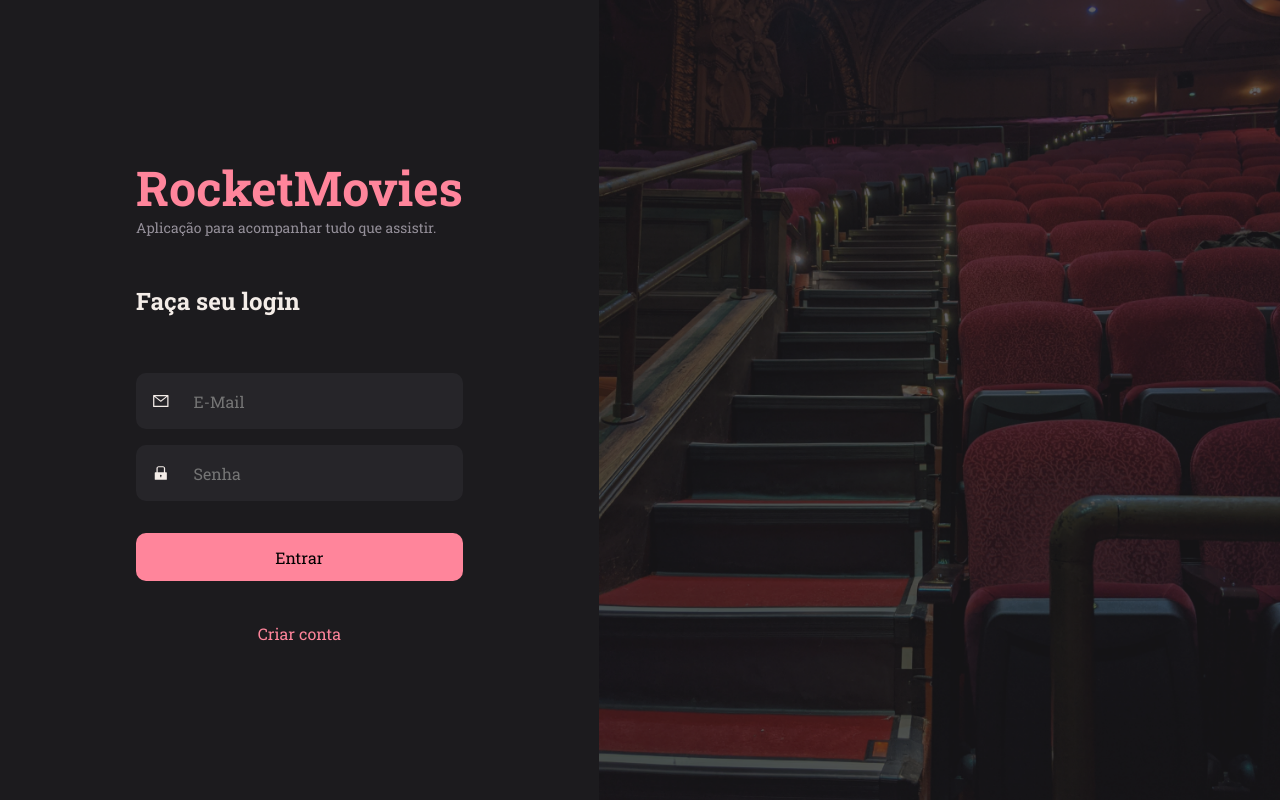
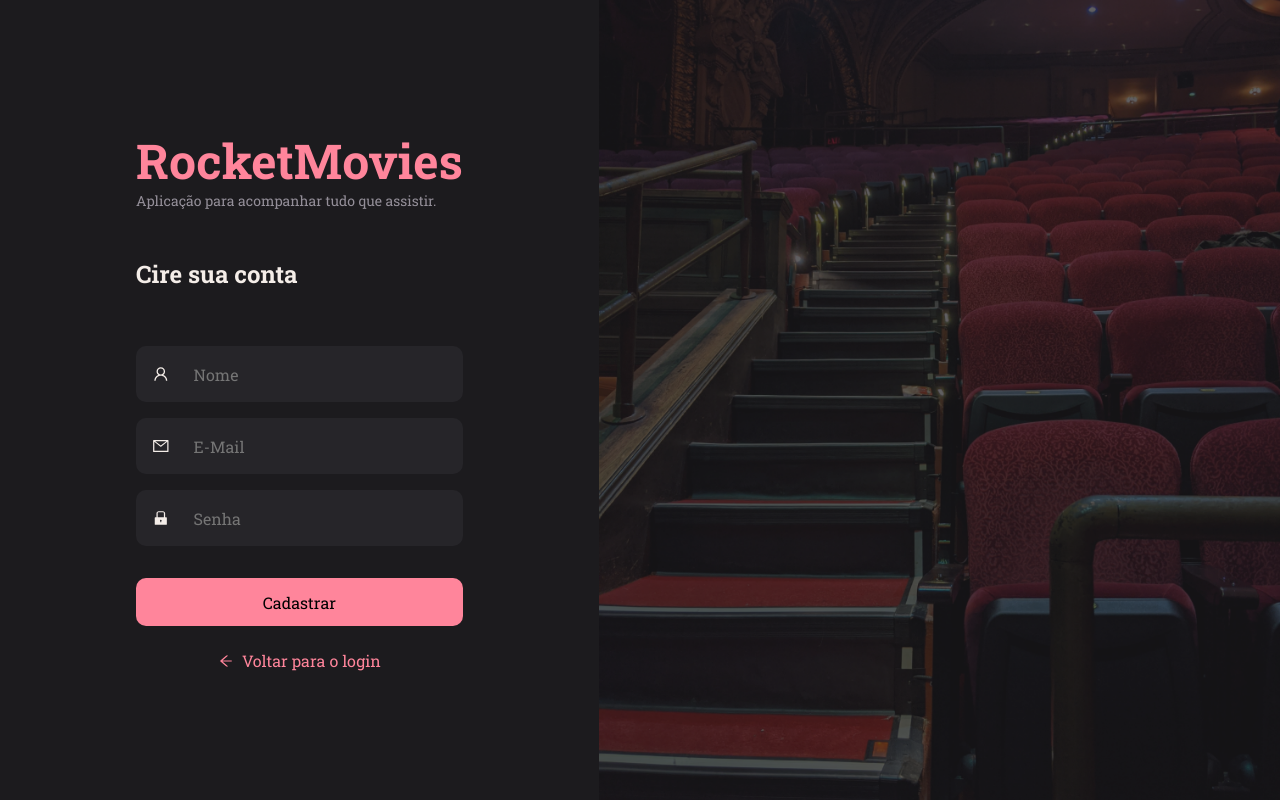
Before and after one commit to raiisoares/movies-notes-web, a React (Vite) app: page / in a window 1280 px wide. Built offline with nearby package versions, Linux system fonts and the light colour scheme.

Commit message:
SingUp implemented

```diff
--- a/src/components/ButtonText/index.jsx
+++ b/src/components/ButtonText/index.jsx
@@ -0,0 +1,11 @@
+import { Container } from "./styles";
+import { AiOutlineArrowLeft } from "react-icons/ai"
+
+export function ButtonText({value}) {
+   return(
+   <Container>
+        <AiOutlineArrowLeft/>
+        {value}
+    </Container>
+   );
+}
--- a/src/components/ButtonText/styles.js
+++ b/src/components/ButtonText/styles.js
@@ -1,3 +1,17 @@
 import styled from "styled-components";
 
-export const Container = ``;
+export const Container = styled.button`
+    font-size: 1.6rem;
+    line-height: 2.1rem;
+    display: flex;
+    justify-content: center;
+    align-items: center;
+    gap: .8rem;
+    color: ${({ theme }) => theme.COLORS.PINK};
+    background-color: transparent;
+    border: none;
+    margin: 0 auto;
+    >svg {
+        font-size: 1.6rem;
+    }
+`;
--- a/src/main.jsx
+++ b/src/main.jsx
@@ -3,6 +3,7 @@ import ReactDOM from 'react-dom/client'
 import { ThemeProvider } from "styled-components"
 import { Home } from "./pages/Home";
 import { SingIn } from "./pages/SingIn";
+import { SingUp } from "./pages/SingUp";
 import GlobalStyles from "./styles/global"
 import theme from "./styles/theme"
 
@@ -10,7 +11,7 @@ ReactDOM.createRoot(document.getElementById('root')).render(
   <React.StrictMode>
     <ThemeProvider theme={ theme }>
       <GlobalStyles />
-      <SingIn/>
+      <SingUp/>
     </ThemeProvider>
   </React.StrictMode>,
 )
--- /dev/null
+++ b/src/pages/SingUp/index.jsx
@@ -0,0 +1,26 @@
+import { Container, Form, Background } from "./styles";
+import { Input } from "../../components/Input";
+import { Button } from "../../components/Button";
+import { ButtonText } from "../../components/ButtonText";
+import { AiOutlineMail, AiFillLock, AiOutlineUser } from "react-icons/ai";
+
+export function SingUp() {
+    return(
+        <Container>
+            <Form>
+                <h1>RocketMovies</h1>
+                <p>Aplicação para acompanhar tudo que assistir.</p>
+
+                <h2>Cire sua conta</h2>
+
+                <Input type="text" placeholder="Nome" icon={AiOutlineUser} />
+                <Input type="mail" placeholder="E-Mail" icon={AiOutlineMail} />
+                <Input type="password" placeholder="Senha" icon={AiFillLock} />
+                <Button value={"Cadastrar"}/>
+                <ButtonText value={"Voltar para o login"}/>
+            </Form>
+
+            <Background/>
+        </Container>
+    );
+}
--- /dev/null
+++ b/src/pages/SingUp/styles.js
@@ -0,0 +1,50 @@
+import styled from "styled-components";
+import backgroundImg from "../../assets/background.png"
+
+
+export const Container = styled.div`
+    height: 100vh;
+
+    display: flex;
+    align-items: stretch;
+`;
+
+export const Form = styled.form`
+    padding: 0 13.6rem;
+    display: flex;
+    flex-direction: column;
+    justify-content: center;
+    align-items: start;
+    text-align: center;
+
+    >h1 {
+        font-size: 4.8rem;
+        color: ${({ theme }) => theme.COLORS.PINK};
+    }
+
+    >h2 {
+        font-size: 2.4rem;
+        margin: 4.8rem 0;
+    }
+
+    >p {
+        font-size: 1.4rem;
+        line-height: 1.8rem;
+        color: ${({ theme }) => theme.COLORS.GRAY_100};
+    }
+
+    >a {
+        margin: 4.2rem auto 0;
+        color: ${({ theme }) => theme.COLORS.PINK};
+    }
+
+    >Button {
+        margin-top: 2.4rem;
+    }
+`;
+
+export const Background = styled.div`
+    flex: 1;
+    background: url(${backgroundImg}) no-repeat center center;
+    background-size: cover;
+`
```
